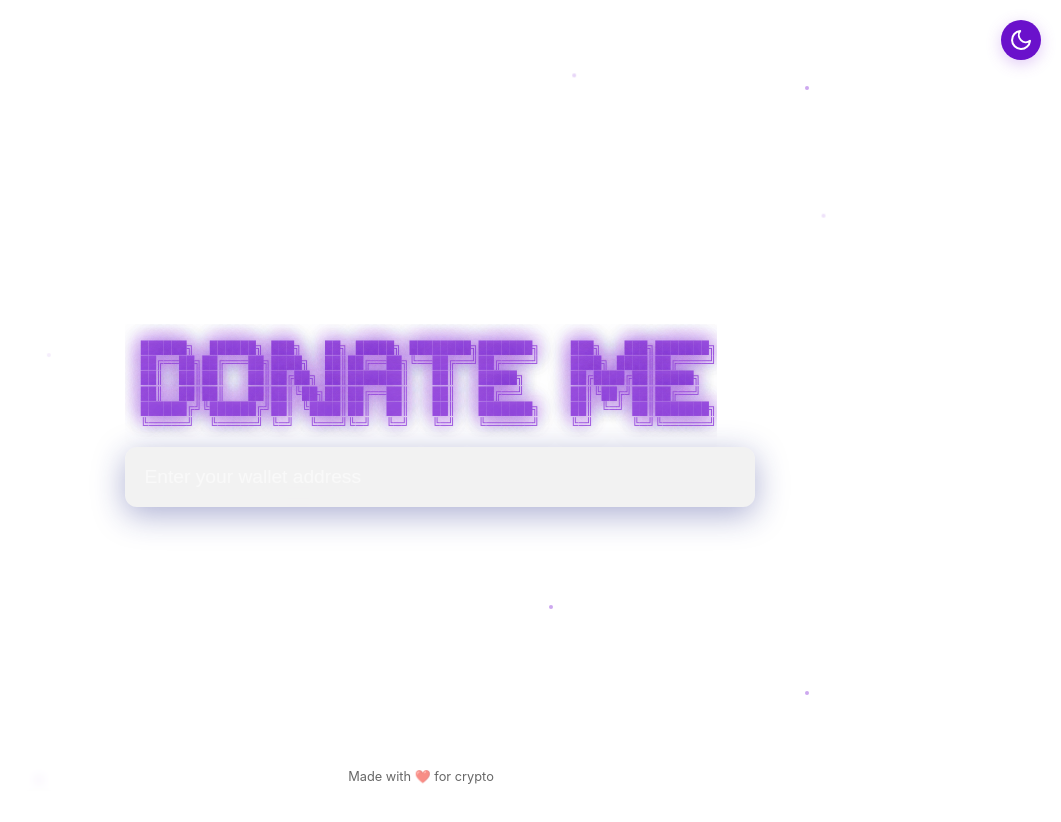
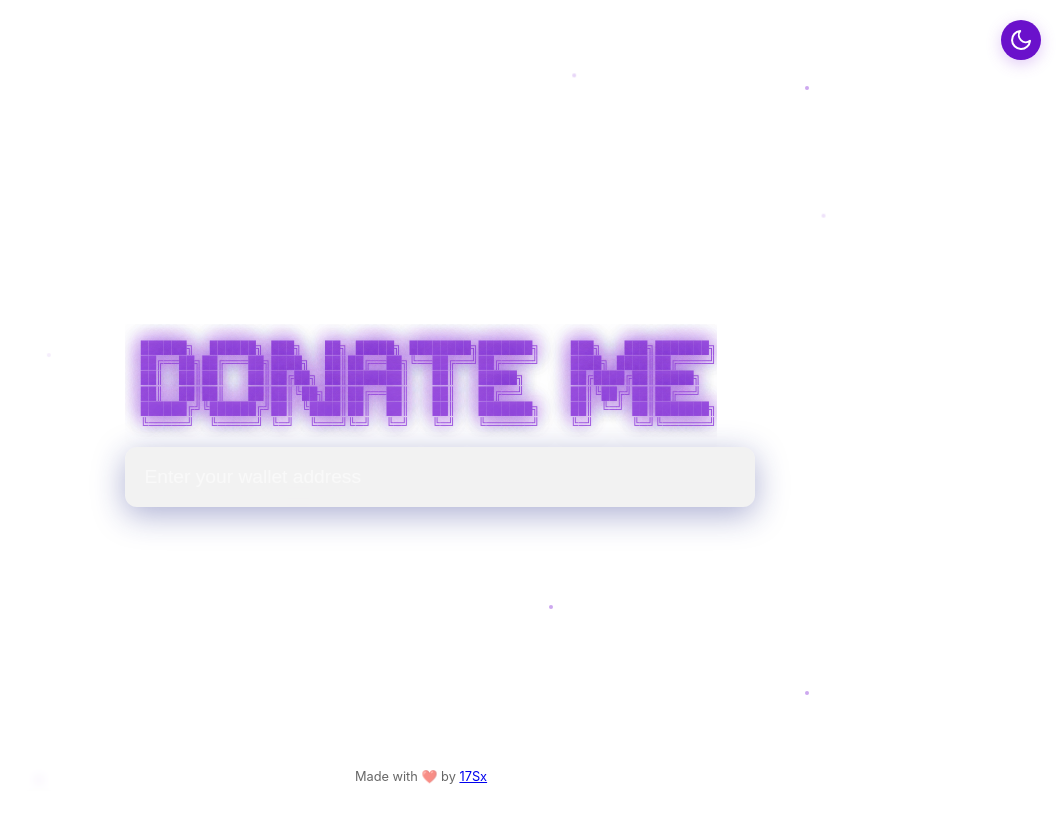
Before and after one commit to 17Sx/donate-me, a React (Create React App) app: page / in a window 1280 px wide. Shown: the top 822 px of the page, without its empty margins (219-1280 px from the left). Built offline with nearby package versions, Linux system fonts and the light colour scheme.

Commit message:
fix: footer

```diff
--- a/src/App.tsx
+++ b/src/App.tsx
@@ -321,7 +321,7 @@ const App: React.FC = () => {
         </div>
       </header>
       <footer className="App-footer">
-        <p>Made with <span role="img" aria-label="love">❤️</span> for crypto</p>
+      <p>Made with <span role="img" aria-label="love">❤️</span> by <a href="https://github.com/17Sx" target="_blank" rel="noopener noreferrer">17Sx</a></p>
       </footer>
     </div>
   );
```
